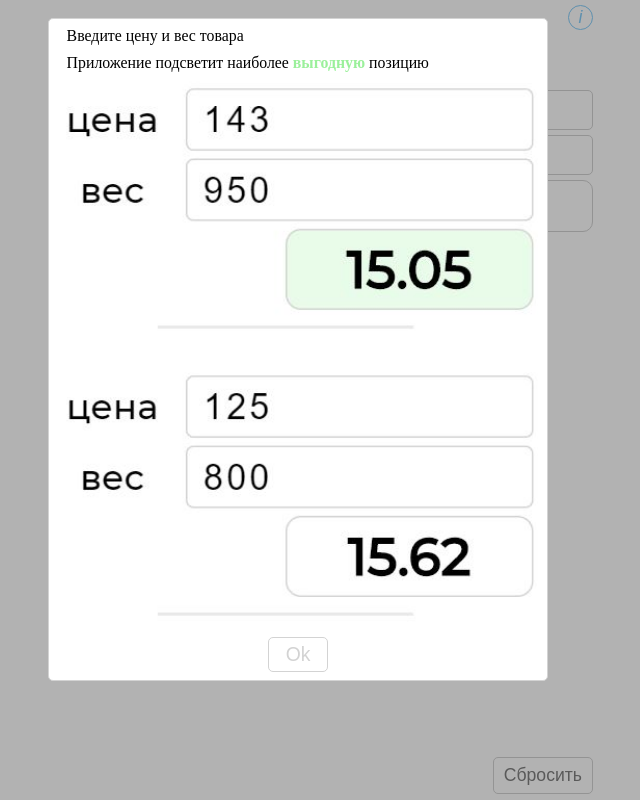
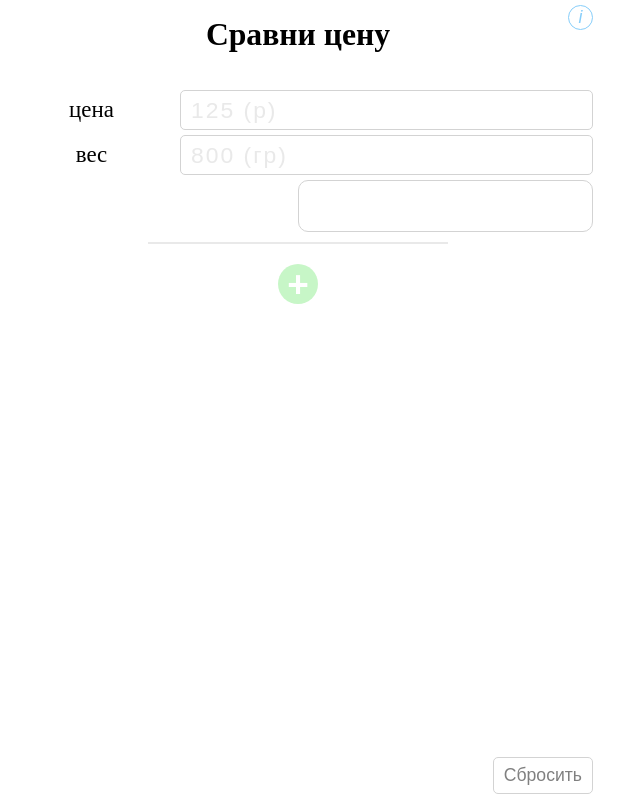
Before and after one commit to yygthb/compare_prices, a React (Create React App) app: page / in a window 1280 px wide. Shown: the whole page, without its empty margins (342-982 px from the left). Built offline with nearby package versions, Linux system fonts and the light colour scheme; a web font is replaced by a local one.

Commit message:
modal hidden

```diff
--- a/package.json
+++ b/package.json
@@ -8,7 +8,7 @@
     "javascript"
   ],
   "author": "Youri Ya <yy.ainu@gmail.com>",
-  "homepage": "https://github.com/yygthb/compare_prices",
+  "homepage": "https://yygthb/github.io/compare_prices",
   "dependencies": {
     "@testing-library/jest-dom": "^4.2.4",
     "@testing-library/react": "^9.5.0",
--- a/src/App.js
+++ b/src/App.js
@@ -15,8 +15,7 @@ function App() {
     // { id: 2, price: 130, weight: 800, result: 16.25 },
   ])
   const [coloredId, setColorId] = React.useState('')
-  // const [modalVisibility, setModalVisibility] = React.useState('hidden')
-  const [modalVisibility, setModalVisibility] = React.useState('visible')
+  const [modalVisibility, setModalVisibility] = React.useState('hidden')
 
   function addProd() {
     setProd(
```
